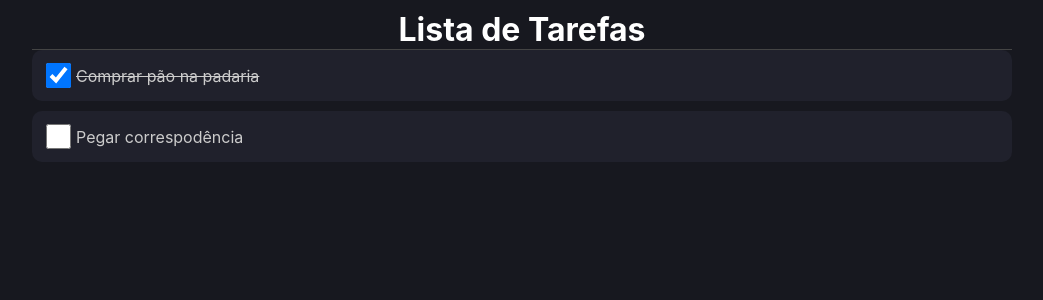
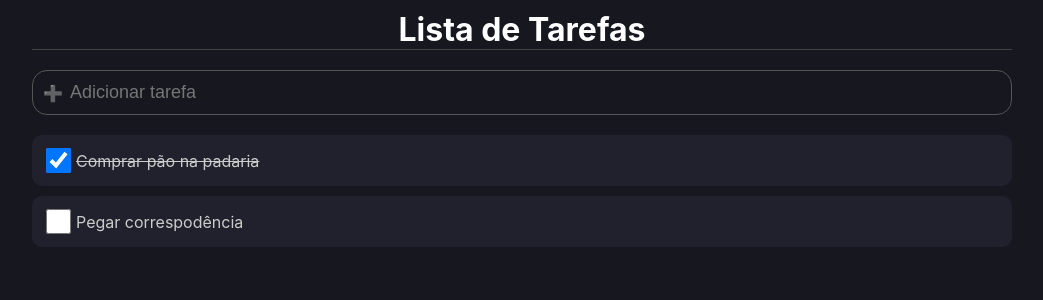
Before and after one commit to santosediego/todo-react, a React (Create React App) app: page / in a window 1280 px wide. Shown: the top 300 px of the page, without its empty margins (118-1161 px from the left). Built offline with nearby package versions, Linux system fonts and the light colour scheme; the HTML template or start-up script is replaced by a standard one.

Commit message:
AddArea component

```diff
--- a/src/App.tsx
+++ b/src/App.tsx
@@ -2,6 +2,7 @@ import { useState } from 'react';
 import * as C from './App.styles';
 import { Item } from './types/Item';
 import ListItem from './components/ListItem';
+import AddArea from './components/AddArea';
 
 function App() {
 
@@ -10,16 +11,25 @@ function App() {
     { id: 2, name: 'Pegar correspodência', done: false },
   ]);
 
+  const handleAddTask = (taskName: string) => {
+    let newList = [...list];
+    newList.push({
+      id: list.length + 1,
+      name: taskName,
+      done: false
+    })
+    setList(newList);
+  }
+
   return (
     <C.Container>
       <C.Area>
         <C.Header>Lista de Tarefas</C.Header>
 
-        {/* Área para adicionar nova tarefa */}
+        <AddArea onEnter={handleAddTask} />
 
-        {/* Área para lista de tarefas */}
         {list.map((item, index) => (
-          <ListItem key={index} item={item}/>
+          <ListItem key={index} item={item} />
         ))}
 
       </C.Area>
--- /dev/null
+++ b/src/components/AddArea/index.tsx
@@ -0,0 +1,33 @@
+import { useState } from 'react';
+import * as C from './styles';
+
+type Props = {
+    onEnter: (taskName: string) => void;
+}
+
+function AddArea({ onEnter }: Props) {
+
+    const [inputText, setInputText] = useState('');
+
+    const handleKeyUp = (e: KeyboardEvent) => {
+        if ((e.code === 'Enter' || e.code === 'NumpadEnter') && inputText !== '') {
+            onEnter(inputText);
+            setInputText('');
+        }
+    }
+
+    return (
+        <C.Container>
+            <div className="image">➕</div>
+            <input
+                type="text"
+                placeholder='Adicionar tarefa'
+                value={inputText}
+                onChange={e => setInputText(e.target.value)}
+                onKeyUp={(e) => handleKeyUp(e.nativeEvent)}
+            />
+        </C.Container>
+    );
+}
+
+export default AddArea;
--- /dev/null
+++ b/src/components/AddArea/styles.ts
@@ -0,0 +1,23 @@
+import styled from "styled-components";
+
+export const Container = styled.div`
+    border: 1px solid #555;
+    border-radius: 15px;
+    padding: 10px;
+    margin: 20px 0;
+    display: flex;
+    align-items: center;
+
+    .image {
+        margin-right: 5px;
+    }
+
+    input {
+        border: 0;
+        background: transparent;
+        outline: 0;
+        color: #fff;
+        font-size: 18px;
+        flex: 1;
+    }
+`;
```
